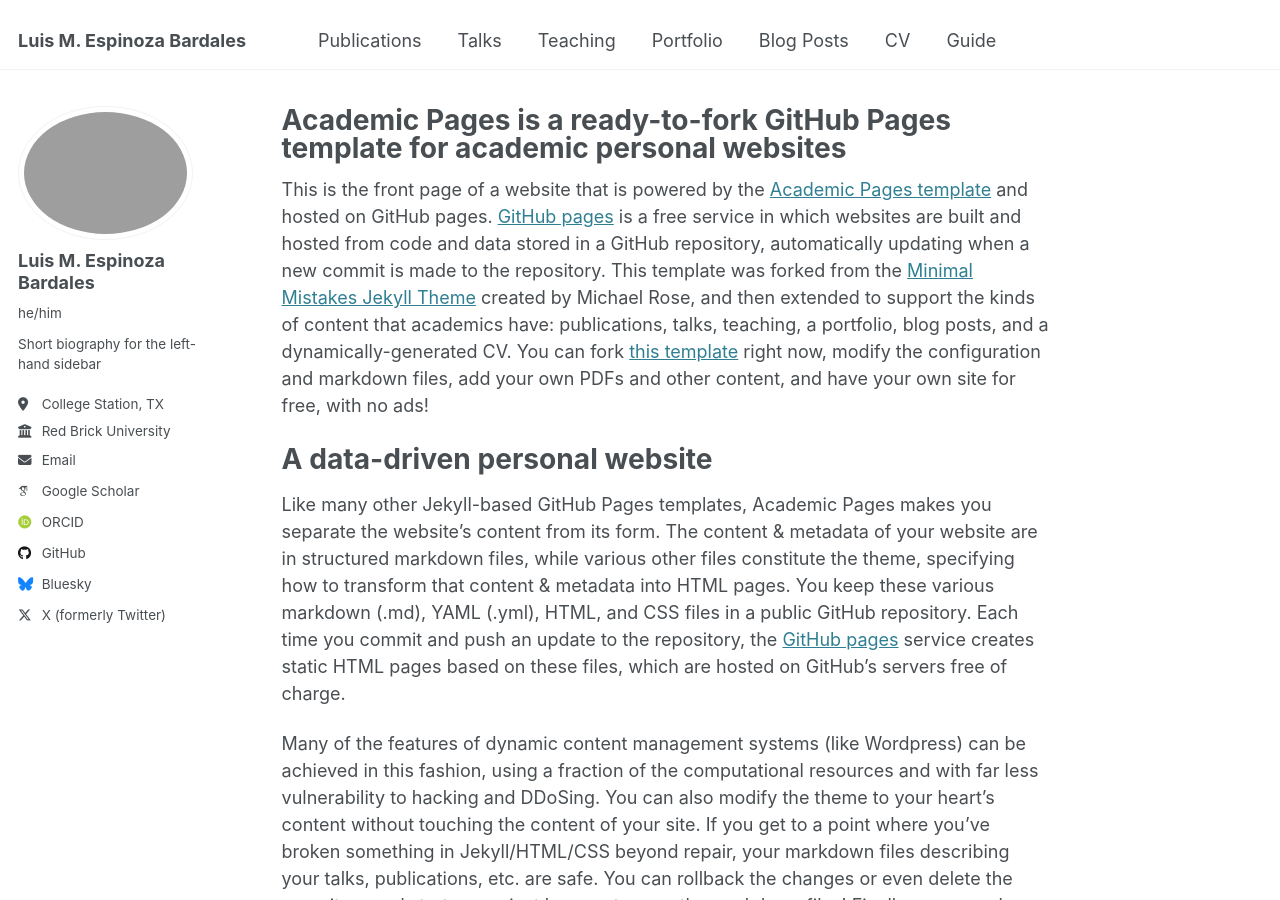
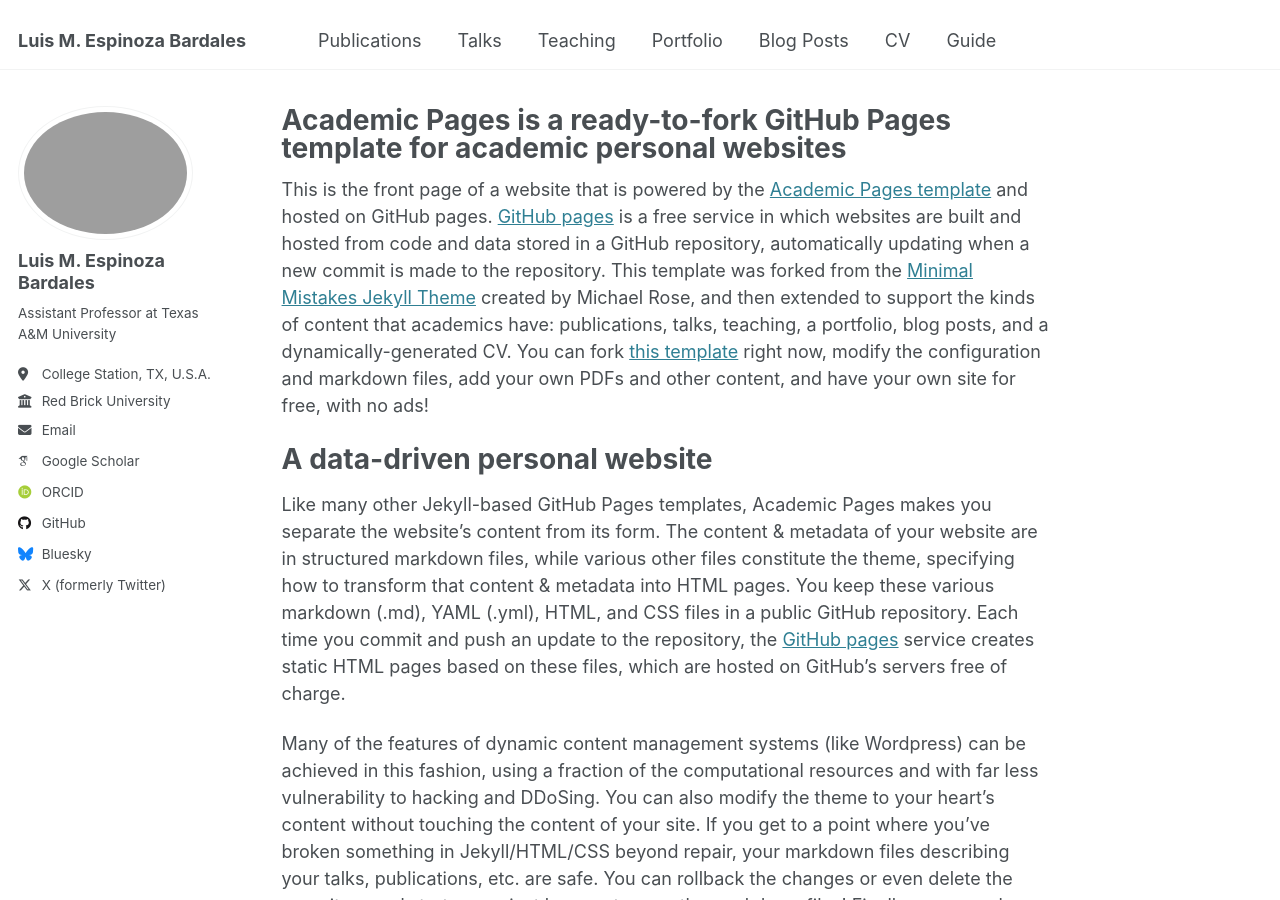
Before and after one commit to Luis-Espinoza-Bardales/luis-espinoza-bardales.github.io, a Jekyll site: the page built from _pages/about.md, in a window 1280 px wide and 900 px high. Built offline with Jekyll 4.4.1, drawn with Linux system fonts in a browser that asks for light colours; some web fonts are replaced.

Commit message:
Update _config.yml

```diff
--- a/_config.yml
+++ b/_config.yml
@@ -24,9 +24,9 @@
   # Biographic information
   avatar           : "yo-pro-visa.jpg"
   name             : "Luis M. Espinoza Bardales"
-  pronouns         : "he/him" # example: "she/her"
-  bio              : "Short biography for the left-hand sidebar"
-  location         : "College Station, TX"
+  pronouns         : # example: "she/her"
+  bio              : "Assistant Professor at Texas A&M University"
+  location         : "College Station, TX, U.S.A."
   employer         : "Red Brick University"
   uri              : # URL
   email            : "lespinoza@tamu.edu"
```
